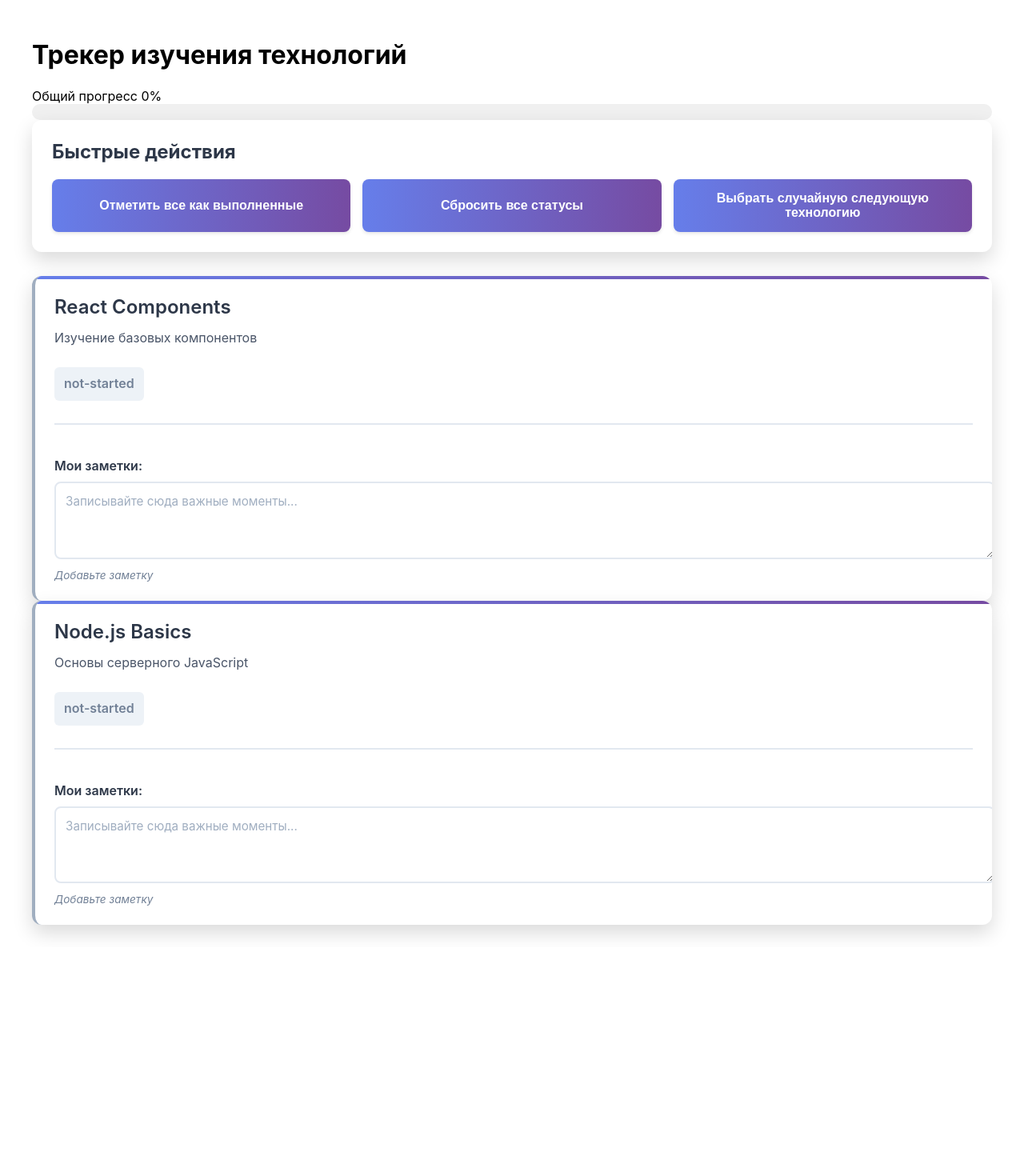
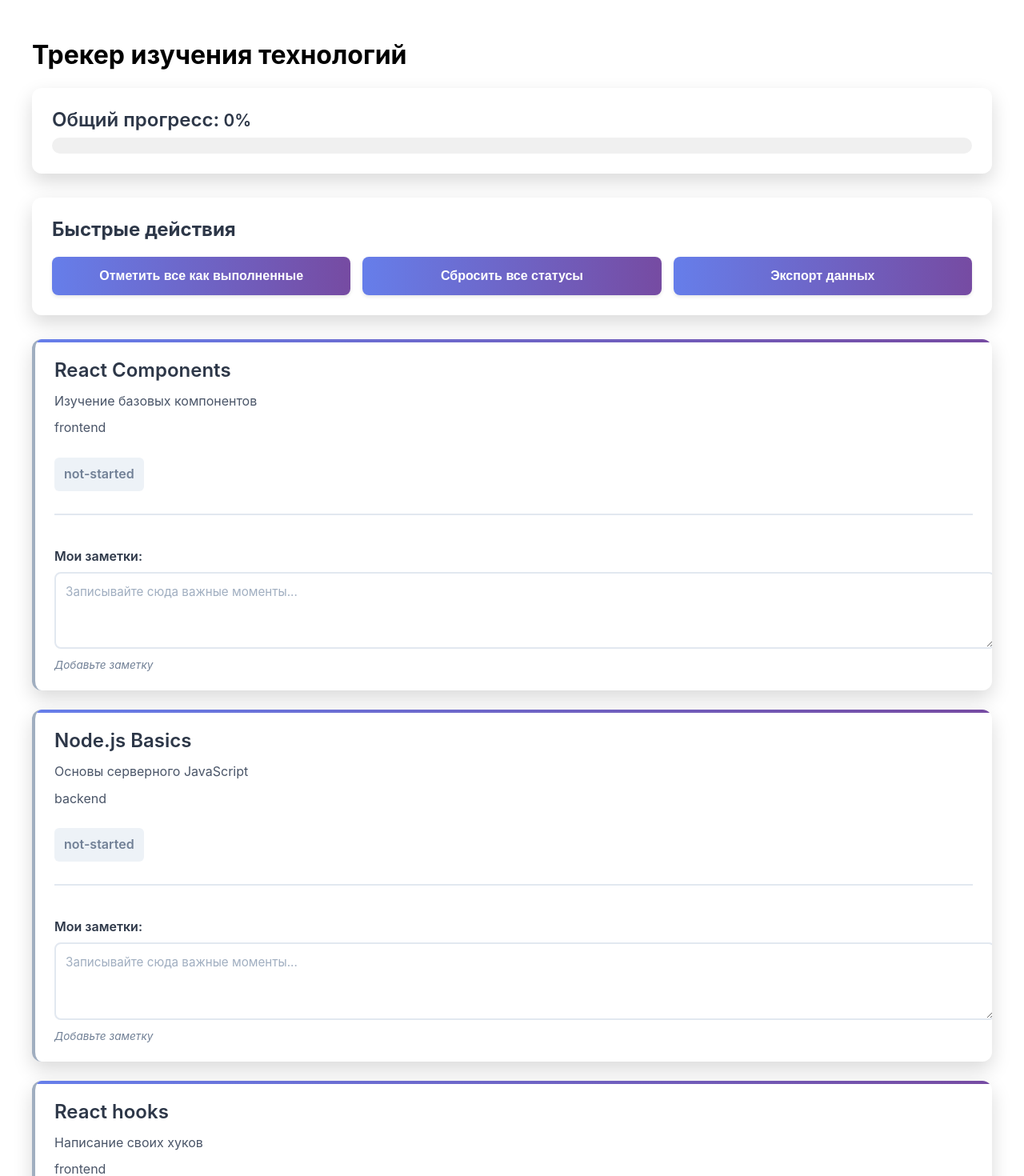
Before and after one commit to Kost0/react-practice, a React (Vite) app: page / in a window 1280 px wide. Shown: the top 1470 px of the page at 80% size. Before the commit the page ends 1184 px from the top, so only its background shows below. Built offline with nearby package versions, Linux system fonts and the light colour scheme; the HTML template or start-up script is replaced by a standard one.

Commit message:
added modal and fixed styles

```diff
--- a/src/App.jsx
+++ b/src/App.jsx
@@ -6,11 +6,12 @@ import useTechnologies from "./hooks/useTechnologies.js";
 import ProgressBar from "./components/ProgressBar.jsx";
 
 function App() {
-    const { technologies, updateStatus, updateNotes, progress } = useTechnologies();
+    const { technologies, updateStatus, updateNotes, updateAllStatuses, progress } = useTechnologies();
 
     const changeStatus = (id) => {
-        updateStatus(prev => prev.map(tech => {
-            if (tech.id === id) {
+        const tech = technologies.find(t => t.id === id);
+        if (!tech) return;
+
         let newStatus;
         if (tech.status === 'not-started') {
             newStatus = 'in-progress'
@@ -19,18 +20,15 @@ function App() {
         } else {
             newStatus = 'not-started'
         }
-                return {...tech, status: newStatus}
-            }
-            return tech;
-        }))
+        updateStatus(id, newStatus);
     };
 
     const markAllCompleted = () => {
-        updateStatus(prev => prev.map(tech => ({...tech, status: 'completed'})));
+        updateAllStatuses('completed')
     };
 
     const resetAllStatuses = () => {
-        updateStatus(prev => prev.map(tech => ({...tech, status: 'not-started'})));
+        updateAllStatuses('not-started')
     };
 
     const pickRandomTechnology = () => {
@@ -58,7 +56,7 @@ function App() {
                 <ProgressBar
                     progress={progress}
                     label="Общий прогресс"
-                    color="#4CAF50"
+                    color="#6e65c6"
                     animated={true}
                     height={20}
                 />
@@ -76,7 +74,7 @@ function App() {
                         <TechnologyCard
                             key={tech.id}
                             technology={tech}
-                            onStatusChange={updateStatus}
+                            onStatusChange={changeStatus}
                             onNotesChange={updateNotes}
                         />
                     ))}
--- /dev/null
+++ b/src/components/Modal.css
@@ -0,0 +1,55 @@
+.modal-background {
+    position: fixed;
+    top: 0;
+    left: 0;
+    right: 0;
+    bottom: 0;
+    background-color: rgba(0, 0, 0, 0.5);
+    display: flex;
+    justify-content: center;
+    align-items: center;
+    z-index: 1000;
+}
+
+.modal-window {
+    background: white;
+    border-radius: 8px;
+    padding: 0;
+    width: 90%;
+    max-width: 500px;
+    max-height: 80vh;
+    overflow-y: auto;
+    box-shadow: 0 4px 6px rgba(0, 0, 0, 0.1);
+}
+
+.modal-header {
+    display: flex;
+    justify-content: space-between;
+    align-items: center;
+    padding: 16px 20px;
+    border-bottom: 1px solid #e0e0e0;
+}
+
+.modal-header h2 {
+    margin: 0;
+    font-size: 1.3rem;
+    color: #333;
+}
+
+.close-button {
+    background: none;
+    border: none;
+    font-size: 24px;
+    cursor: pointer;
+    color: #666;
+    padding: 5px 10px;
+}
+
+.close-button:hover {
+    color: #333;
+    background: white;
+}
+
+.modal-content {
+    padding: 0 20px 20px 20px;
+}
--- a/src/components/Modal.jsx
+++ b/src/components/Modal.jsx
@@ -17,7 +17,7 @@ function Modal({ isOpen, onClose, title, children }) {
                 <div className="modal-header">
                     <h2>{title}</h2>
                     <button className="close-button" onClick={onClose}>
-                        x
+                        ×
                     </button>
                 </div>
 
--- /dev/null
+++ b/src/components/ProgressBar.css
@@ -0,0 +1,25 @@
+.progress-bar-container {
+    background: white;
+    padding: 25px;
+    border-radius: 12px;
+    margin-bottom: 30px;
+    box-shadow: 0 10px 25px rgba(0, 0, 0, 0.15);
+}
+
+.progress-bar-header {
+    margin-bottom: 8px;
+}
+
+.progress-label {
+    margin: 0 0 20px 0;
+    color: #2d3748;
+    font-size: 1.5em;
+    font-weight: 600;
+}
+
+.progress-percentage {
+    margin: 0 0 20px 0;
+    color: #2d3748;
+    font-size: 1.3em;
+    font-weight: 600;
+}
--- a/src/components/ProgressBar.jsx
+++ b/src/components/ProgressBar.jsx
@@ -1,3 +1,5 @@
+import './ProgressBar.css'
+
 function ProgressBar({
     progress,
     label= '',
@@ -12,7 +14,7 @@ function ProgressBar({
         <div className="progress-bar-container">
             { (label || showPercentage) && (
                 <div className="progress-bar-header">
-                    {label && <span className="progress-label">{label}</span>}
+                    {label && <span className="progress-label">{label}:</span>}
                     {showPercentage && (
                         <span className="progress-percentage"> {normalizedProgress}%</span>
                     )}
--- a/src/components/QuickActions.jsx
+++ b/src/components/QuickActions.jsx
@@ -1,6 +1,20 @@
 import './QuickActions.css'
+import { useState } from 'react'
+import Modal from './Modal'
 
-function QuickActions({onMarkAllCompleted, onResetAllStatuses, onPickRandomTechnology}) {
+function QuickActions({onMarkAllCompleted, onResetAllStatuses, technologies}) {
+    const [showExportModal, setShowExportModal] = useState(false);
+
+    const handleExport = () => {
+        const data = {
+            exportedAt: new Date().toISOString(),
+            technologies: technologies
+        };
+        const dataStr = JSON.stringify(data, null, 2);
+        console.log('Данные для экспорта:', dataStr)
+        setShowExportModal(true);
+    };
+
     return (
         <div className="quick-actions">
             <h2>Быстрые действия</h2>
@@ -20,11 +34,23 @@ function QuickActions({onMarkAllCompleted, onResetAllStatuses, onPickRandomTechn
                 </button>
 
                 <button
-                    className="action-btn btn-random"
-                    onClick={onPickRandomTechnology}
+                    className="action-btn"
+                    onClick={handleExport}
                 >
-                    Выбрать случайную следующую технологию
+                    Экспорт данных
                 </button>
+
+                <Modal
+                    isOpen={showExportModal}
+                    onClose={() => setShowExportModal(false)}
+                    title="Экспорт данных"
+                >
+                    <p>Данные успешно подготовлены для экспорта!</p>
+                    <p>Проверьте консоль разработчика для просмотра данных.</p>
+                    <button onClick={() => setShowExportModal(false)}>
+                        Закрыть
+                    </button>
+                </Modal>
             </div>
         </div>
     );
--- a/src/components/TechnologyCard.css
+++ b/src/components/TechnologyCard.css
@@ -2,6 +2,7 @@
     background: white;
     border-radius: 12px;
     padding: 24px;
+    margin-bottom: 24px;
     box-shadow: 0 10px 25px rgba(0, 0, 0, 0.15);
     transition: transform 0.3s ease, box-shadow 0.3s ease;
     border-left: 4px solid transparent;
--- a/src/components/TechnologyCard.jsx
+++ b/src/components/TechnologyCard.jsx
@@ -1,24 +1,27 @@
 import './TechnologyCard.css'
 import TechnologyNotes from "./TechnologyNotes.jsx";
 
-function TechnologyCard({ key, technology, onStatusChange, onNotesChange }) {
+function TechnologyCard({ technology, onStatusChange, onNotesChange }) {
     return (
         <div
             className="technology-card"
             data-status={technology.status}
         >
-            <div
-                onClick={onStatusChange}
-                style={{ cursor: 'pointer'}}
-            >
+            <div>
                 <h3>{technology.title}</h3>
                 <p>{technology.description}</p>
-                <p>{technology.status}</p>
+                <p>{technology.category}</p>
+                <div
+                    onClick={() => onStatusChange(technology.id)}
+                     style={{ cursor: 'pointer'}}
+                >
+                    <p>{technology.status}</p>
+                </div>
             </div>
             <TechnologyNotes
                 notes={technology.notes}
                 onNotesChange={onNotesChange}
-                techId={key}
+                techId={technology.id}
             />
         </div>
     );
--- a/src/hooks/useTechnologies.js
+++ b/src/hooks/useTechnologies.js
@@ -13,6 +13,30 @@ const initialTechnologies = [
         id: 2,
         title: 'Node.js Basics',
         description: 'Основы серверного JavaScript',
+        status: 'not-started',
+        notes: '',
+        category: 'backend'
+    },
+    {
+        id: 3,
+        title: 'React hooks',
+        description: 'Написание своих хуков',
+        status: 'not-started',
+        notes: '',
+        category: 'frontend'
+    },
+    {
+        id: 4,
+        title: 'Data bases',
+        description: 'Работа с базами данных',
+        status: 'not-started',
+        notes: '',
+        category: 'backend'
+    },
+    {
+        id: 5,
+        title: 'Go',
+        description: 'Написание серверных приложений',
         status: 'not-started',
         notes: '',
         category: 'backend'
@@ -38,6 +62,12 @@ function useTechnologies() {
         );
     };
 
+    const updateAllStatuses = (newStatus) => {
+        setTechnologies(prev =>
+            prev.map(tech => ( {...tech, status: newStatus }))
+        );
+    };
+
     const calculateProgress = () => {
         if (technologies.length === 0) return 0;
         const completed = technologies.filter(tech => tech.status === 'completed').length;
@@ -48,6 +78,7 @@ function useTechnologies() {
         technologies,
         updateStatus,
         updateNotes,
+        updateAllStatuses,
         progress: calculateProgress()
     };
 }
```
Lines whose indentation alone changed are shown as unchanged.
